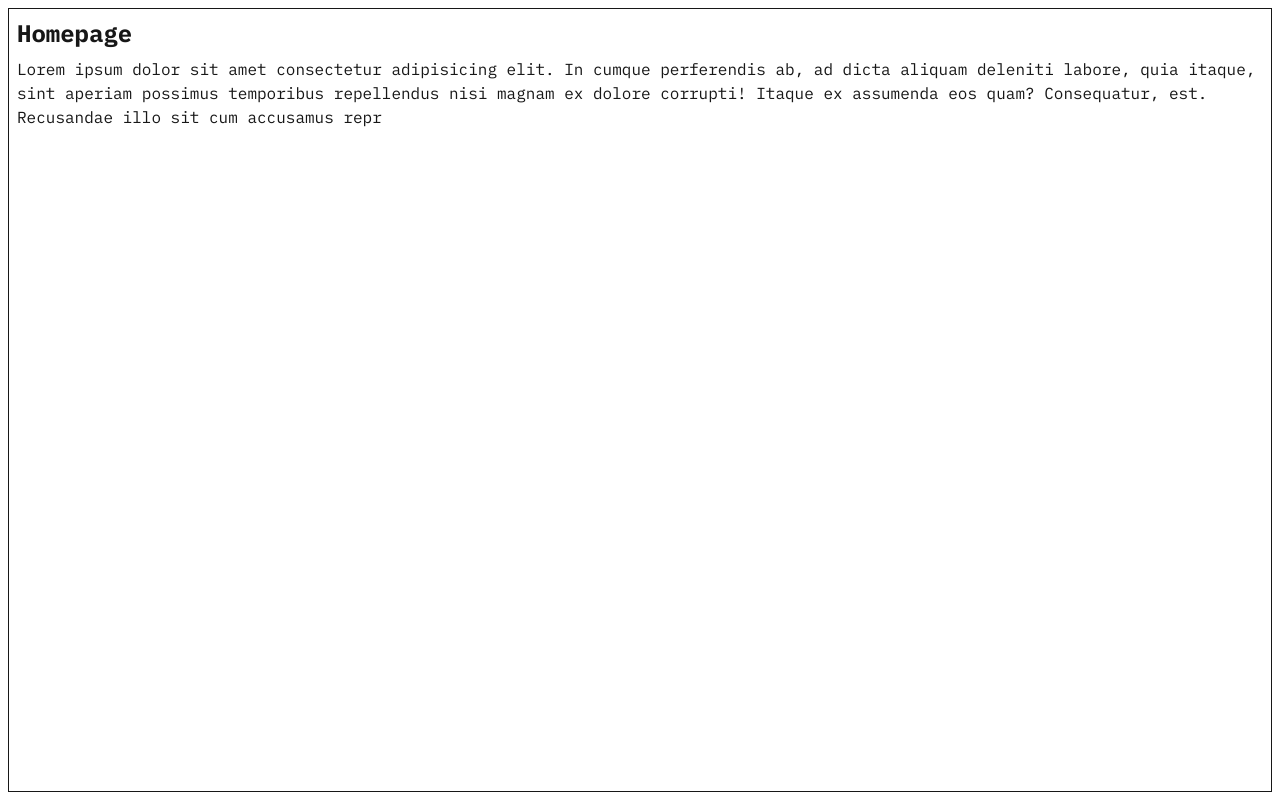
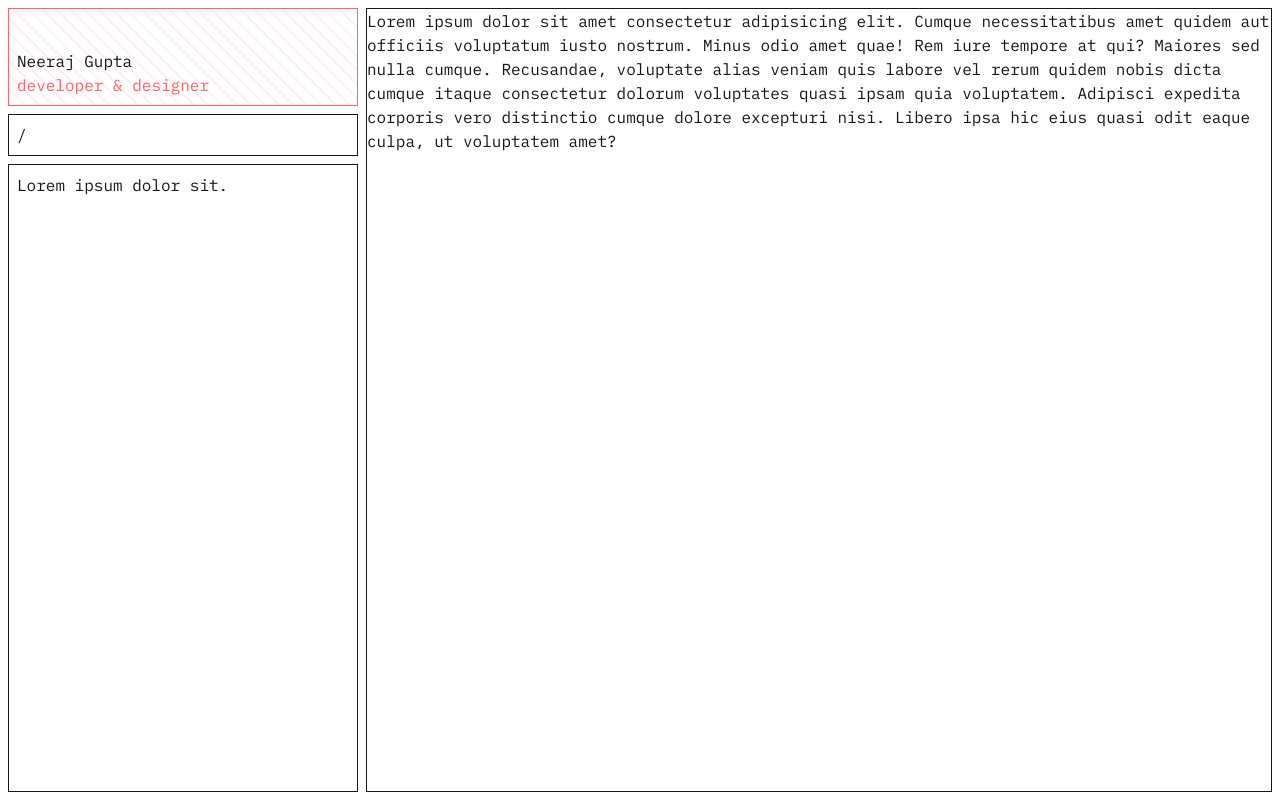
Before and after one commit to theneerajgupta/codex-arcadius, a Next.js app: page / in a window 1280 px wide. Built offline with nearby package versions, Linux system fonts and the light colour scheme.

Commit message:
abstract: Main Responsive Layout

```diff
--- a/app/layout.tsx
+++ b/app/layout.tsx
@@ -3,6 +3,8 @@
 import { MonoFont } from '../styles/font';
 import '@/styles/globals.css';
 import 'remixicon/fonts/remixicon.css';
+
+import ResponsiveLayout from '@/components/ResponsiveLayout';
 
 export default function RootLayout({
   children,
@@ -12,47 +14,17 @@
   return (
     <html lang='en'>
       <head>
-        {/* <meta charset='UTF-8' /> */}
         <meta name='viewport' content='width=device-width, initial-scale=1.0' />
-
         <title>Neeraj Gupta — Designer & Developer</title>
         <meta
           name='description'
           content='Portfolio of Neeraj Gupta — a multidisciplinary designer and developer crafting thoughtful digital experiences.'
         />
-        <meta
-          property='og:title'
-          content='Neeraj Gupta — Designer & Developer'
-        />
-        <meta
-          property='og:description'
-          content='Explore the work, tools, and experiments of Neeraj Gupta — where design meets code.'
-        />
-        <meta property='og:type' content='website' />
-        <meta property='og:url' content='https://theneerajgupta.github.io/' />
-        <meta
-          property='og:image'
-          content='https://theneerajgupta.github.io/preview.png'
-        />
-
-        <meta name='twitter:card' content='summary_large_image' />
-        <meta
-          name='twitter:title'
-          content='Neeraj Gupta — Designer & Developer'
-        />
-        <meta
-          name='twitter:description'
-          content='Designing and developing thoughtful digital experiences.'
-        />
-        <meta
-          name='twitter:image'
-          content='https://theneerajgupta.github.io/preview.png'
-        />
-
-        <link rel='icon' href='/favicon.ico' />
       </head>
 
-      <body className={`${MonoFont.className} antialiased`}>{children}</body>
+      <body className={`${MonoFont.className} antialiased`}>
+        <ResponsiveLayout>{children}</ResponsiveLayout>
+      </body>
     </html>
   );
 }
--- a/app/page.tsx
+++ b/app/page.tsx
@@ -1,43 +1,60 @@
 'use client';
-import MobileNavbar from '@/components/MobileNavbar';
-import MobileMenu from '@/components/MobileMenu';
+import MobileNavbar from '@/components/mobile/MobileNavbar';
+import MobileMenu from '@/components/mobile/MobileMenu';
 
 import { useEffect, useState } from 'react';
 
+import ResponsiveLayout from '@/components/ResponsiveLayout';
+
 export default function Home() {
-  const [isMenuOpen, setIsMenuOpen] = useState(false);
-  const handleMenuClick = () => setIsMenuOpen((prev) => !prev);
-
-  useEffect(() => {
-    const mediaQuery = window.matchMedia('(min-width: 768px)');
-
-    const handleWindowSizeChange = (e: MediaQueryListEvent) => {
-      if (e.matches) setIsMenuOpen(false);
-    };
-
-    if (mediaQuery.matches) setIsMenuOpen(false);
-
-    mediaQuery.addEventListener('change', handleWindowSizeChange);
-
-    return () =>
-      mediaQuery.removeEventListener('change', handleWindowSizeChange);
-  }, []);
-
   return (
-    <div className='h-screen flex flex-col overflow-hidden p-2'>
-      <MobileNavbar isMenuOpen={isMenuOpen} onClick={handleMenuClick} />
-      {isMenuOpen ? (
-        <MobileMenu closeMenu={() => setIsMenuOpen(false)} />
-      ) : (
-        <div className='border p-2 overflow-auto flex flex-col flex-1 items-stretch'>
-          <h1 className='text-2xl font-bold mb-2'>Homepage</h1>
-          Lorem ipsum dolor sit amet consectetur adipisicing elit. In cumque
-          perferendis ab, ad dicta aliquam deleniti labore, quia itaque, sint
-          aperiam possimus temporibus repellendus nisi magnam ex dolore
-          corrupti! Itaque ex assumenda eos quam? Consequatur, est. Recusandae
-          illo sit cum accusamus repr
-        </div>
-      )}
+    <div>
+      Lorem ipsum dolor sit amet consectetur adipisicing elit. Cumque
+      necessitatibus amet quidem aut officiis voluptatum iusto nostrum. Minus
+      odio amet quae! Rem iure tempore at qui? Maiores sed nulla cumque.
+      Recusandae, voluptate alias veniam quis labore vel rerum quidem nobis
+      dicta cumque itaque consectetur dolorum voluptates quasi ipsam quia
+      voluptatem. Adipisci expedita corporis vero distinctio cumque dolore
+      excepturi nisi. Libero ipsa hic eius quasi odit eaque culpa, ut voluptatem
+      amet?
     </div>
   );
 }
+
+// export default function Home() {
+//   const [isMenuOpen, setIsMenuOpen] = useState(false);
+//   const handleMenuClick = () => setIsMenuOpen((prev) => !prev);
+
+//   useEffect(() => {
+//     const mediaQuery = window.matchMedia('(min-width: 768px)');
+
+//     const handleWindowSizeChange = (e: MediaQueryListEvent) => {
+//       if (e.matches) setIsMenuOpen(false);
+//     };
+
+//     if (mediaQuery.matches) setIsMenuOpen(false);
+
+//     mediaQuery.addEventListener('change', handleWindowSizeChange);
+
+//     return () =>
+//       mediaQuery.removeEventListener('change', handleWindowSizeChange);
+//   }, []);
+
+//   return (
+//     <div className='h-screen flex flex-col overflow-hidden p-2'>
+//       <MobileNavbar isMenuOpen={isMenuOpen} onClick={handleMenuClick} />
+//       {isMenuOpen ? (
+//         <MobileMenu closeMenu={() => setIsMenuOpen(false)} />
+//       ) : (
+//         <div className='border p-2 overflow-auto flex flex-col flex-1 items-stretch'>
+//           <h1 className='text-2xl font-bold mb-2'>Homepage</h1>
+//           Lorem ipsum dolor sit amet consectetur adipisicing elit. In cumque
+//           perferendis ab, ad dicta aliquam deleniti labore, quia itaque, sint
+//           aperiam possimus temporibus repellendus nisi magnam ex dolore
+//           corrupti! Itaque ex assumenda eos quam? Consequatur, est. Recusandae
+//           illo sit cum accusamus repr
+//         </div>
+//       )}
+//     </div>
+//   );
+// }
--- /dev/null
+++ b/components/BreadCrumb.tsx
@@ -0,0 +1,16 @@
+import { usePathname } from 'next/navigation';
+
+const BreadCrumb = () => {
+  const pathName = usePathname();
+  const pathArray = pathName.split('/').slice(1);
+
+  return (
+    <div className='flex flex-row border p-2 gap-2'>
+      {pathArray.map((route, index) => (
+        <div>/ {route}</div>
+      ))}
+    </div>
+  );
+};
+
+export default BreadCrumb;
--- a/components/MobileMenu.tsx
+++ /dev/null
@@ -1,63 +0,0 @@
-type MobileMenuProps = {
-  closeMenu: () => void;
-};
-
-const MobileMenu = ({ closeMenu }: MobileMenuProps) => {
-  const handleMenuClick = (link: string) => {
-    console.log(link);
-    closeMenu();
-  };
-
-  return (
-    <div className='border p-2 py-4 overflow-auto flex flex-col flex-1 justify-start text-2xl uppercase'>
-      <div className='my-2'>Menu</div>
-      <div className='overflow-x-clip whitespace-nowrap text-md'>
-        {'-'.repeat(200)}
-      </div>
-      <button
-        className='font-light mb-2 flex'
-        type='button'
-        onClick={() => handleMenuClick('/about')}
-      >
-        About
-      </button>
-      <button
-        className='font-light mb-2 flex'
-        type='button'
-        onClick={() => handleMenuClick('/projects')}
-      >
-        Projects
-      </button>
-      <button
-        className='font-light mb-2 flex'
-        type='button'
-        onClick={() => handleMenuClick('/case-studies')}
-      >
-        Case Studies
-      </button>
-      <button
-        className='font-light mb-2 flex'
-        type='button'
-        onClick={() => handleMenuClick('/tools')}
-      >
-        Tools
-      </button>
-      <button
-        className='font-light mb-2 flex'
-        type='button'
-        onClick={() => handleMenuClick('/blog')}
-      >
-        Blog
-      </button>
-      <button
-        className='font-light mb-2 flex'
-        type='button'
-        onClick={() => handleMenuClick('/contact')}
-      >
-        Contact
-      </button>
-    </div>
-  );
-};
-
-export default MobileMenu;
--- /dev/null
+++ b/components/ResponsiveLayout.tsx
@@ -0,0 +1,57 @@
+'use client';
+
+import { useEffect, useState } from 'react';
+import MobileNavbar from './mobile/MobileNavbar';
+import MobileMenu from './mobile/MobileMenu';
+import BreadCrumb from './BreadCrumb';
+
+type ResponsiveLayoutProps = {
+  children: React.ReactNode;
+};
+
+export default function ResponsiveLayout({ children }: ResponsiveLayoutProps) {
+  const [isMobile, setIsMobile] = useState<boolean>(false);
+  const [isMenuOpen, setIsMenuOpen] = useState<boolean>(false);
+
+  useEffect(() => {
+    const checkScreenSize = () => setIsMobile(window.innerWidth < 768);
+    checkScreenSize();
+
+    window.addEventListener('resize', checkScreenSize);
+    return () => window.removeEventListener('resize', checkScreenSize);
+  }, []);
+
+  const handleMenuClick = () => setIsMenuOpen((prev) => !prev);
+
+  if (isMobile) {
+    return (
+      <div className='h-screen flex flex-col overflow-hidden p-2'>
+        <MobileNavbar isMenuOpen={isMenuOpen} onClick={handleMenuClick} />
+        {isMenuOpen ? (
+          <MobileMenu closeMenu={() => setIsMenuOpen(false)} />
+        ) : (
+          <div className='border p-2 overflow-auto flex-1 flex flex-col'>
+            {children}
+          </div>
+        )}
+      </div>
+    );
+  }
+
+  return (
+    <div className='flex-1 flex min-h-screen'>
+      {/* <DesktopNavbar /> */}
+      <main className='flex flex-row w-full overflow-auto p-2 gap-2'>
+        <div className='w-[350px] flex flex-col gap-2'>
+          <div className='border border-red-400 p-2 pt-10 texture-diagonal-1'>
+            <div>Neeraj Gupta</div>
+            <div className='text-red-400'>developer & designer</div>
+          </div>
+          <BreadCrumb />
+          <div className='border p-2 flex-1'>Lorem ipsum dolor sit.</div>
+        </div>
+        <div className='border flex-1'>{children}</div>
+      </main>
+    </div>
+  );
+}
--- /dev/null
+++ b/components/mobile/MenuItem.tsx
@@ -0,0 +1,16 @@
+type MenuItemProps = {
+  label: string;
+  onClick: () => void;
+};
+
+export const MenuItem = ({ label, onClick }: MenuItemProps) => {
+  return (
+    <button
+      type='button'
+      onClick={onClick}
+      className='font-light mb-2 flex justify-end'
+    >
+      {label}
+    </button>
+  );
+};
--- /dev/null
+++ b/components/mobile/MobileMenu.tsx
@@ -0,0 +1,33 @@
+'use client';
+
+import { mobileMenuItems } from '@/data/MobileMenuItems';
+import { MenuItem } from './MenuItem';
+
+type MobileMenuProps = {
+  closeMenu: () => void;
+};
+
+const MobileMenu = ({ closeMenu }: MobileMenuProps) => {
+  const handleMenuClick = (link: string) => {
+    console.log(link);
+    closeMenu();
+  };
+
+  return (
+    <div className='border p-2 py-4 overflow-auto flex flex-col flex-1 justify-start text-2xl uppercase'>
+      <div className='my-2 flex justify-end'>Menu</div>
+      <div className='overflow-x-clip whitespace-nowrap text-md'>
+        {'-'.repeat(200)}
+      </div>
+      {mobileMenuItems.map((item) => (
+        <MenuItem
+          key={item.path}
+          label={item.label}
+          onClick={() => handleMenuClick(item.path)}
+        />
+      ))}
+    </div>
+  );
+};
+
+export default MobileMenu;
--- a/components/MobileNavbar.tsx
+++ b/components/mobile/MobileNavbar.tsx
@@ -1,6 +1,6 @@
 type MobileNavbarProps = {
-  isMenuOpen: boolean;
-  onClick: () => void;
+  isMenuOpen?: boolean;
+  onClick?: () => void;
 };
 
 const MobileNavbar = ({ isMenuOpen, onClick }: MobileNavbarProps) => {
--- /dev/null
+++ b/data/MobileMenuItems.ts
@@ -0,0 +1,9 @@
+// data/mobileMenuItems.ts
+export const mobileMenuItems = [
+  { label: 'About', path: '/about' },
+  { label: 'Projects', path: '/projects' },
+  { label: 'Case Studies', path: '/case-studies' },
+  { label: 'Tools', path: '/tools' },
+  { label: 'Blog', path: '/blog' },
+  { label: 'Contact', path: '/contact' },
+];
```
Also changed, not shown: components/Ranger.tsx (added).
